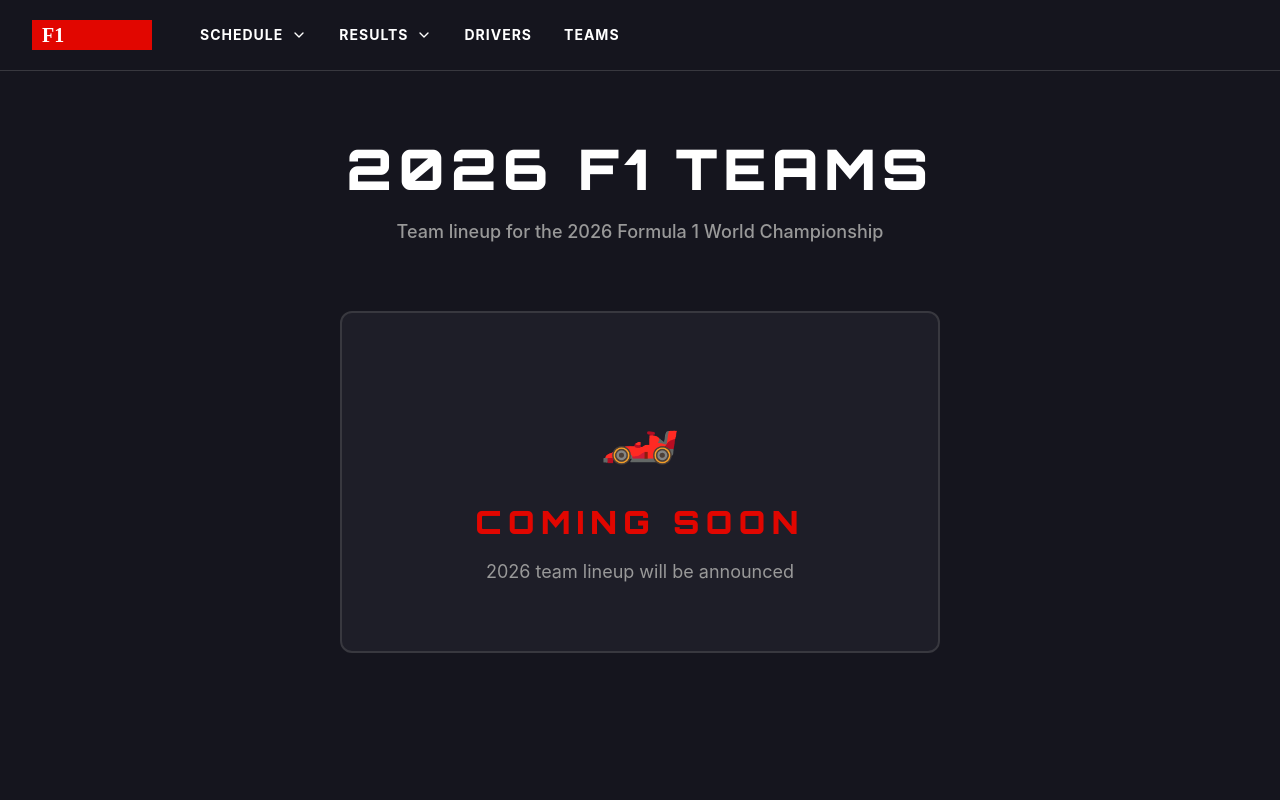
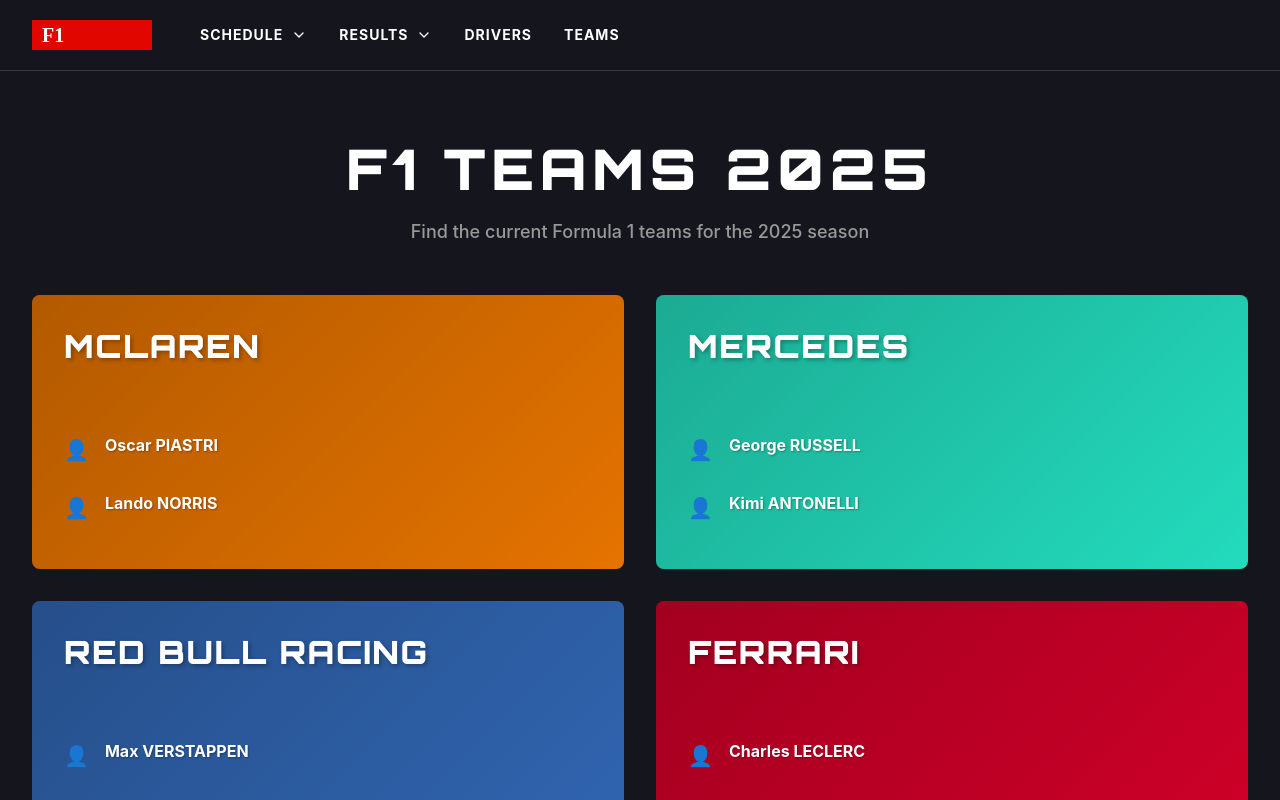
Before and after one commit to sriksven/StratX, a React (Vite) app in the folder frontend/: page /teams in a window 1280 px wide. Built offline with nearby package versions, Linux system fonts and the light colour scheme; no server answers.

Commit message:
updated UI

```diff
--- a/frontend/src/pages/DriversPage.css
+++ b/frontend/src/pages/DriversPage.css
@@ -24,32 +24,86 @@
     font-weight: 500;
 }
 
-.coming-soon-block {
-    max-width: 600px;
-    margin: 4rem auto;
-    padding: 4rem 2rem;
-    background: #1e1e28;
-    border: 2px solid #38383f;
-    border-radius: 12px;
-    text-align: center;
+.drivers-grid {
+    max-width: 1440px;
+    margin: 0 auto;
+    display: grid;
+    grid-template-columns: repeat(auto-fill, minmax(280px, 1fr));
+    gap: 1.5rem;
 }
 
-.coming-soon-icon {
-    font-size: 4rem;
-    margin-bottom: 1.5rem;
+.driver-card {
+    background: #1e1e28;
+    border: 1px solid #38383f;
+    border-top: 4px solid;
+    border-radius: 4px;
+    padding: 1.5rem;
+    display: flex;
+    align-items: center;
+    gap: 1.5rem;
+    transition: all 0.3s ease;
+    cursor: pointer;
 }
 
-.coming-soon-block h2 {
-    font-size: 2rem;
-    font-weight: 900;
-    color: #e10600;
-    letter-spacing: 0.2em;
-    margin-bottom: 1rem;
+.driver-card:hover {
+    transform: translateY(-4px);
+    box-shadow: 0 8px 24px rgba(0, 0, 0, 0.5);
+    background: #252530;
 }
 
-.coming-soon-block p {
-    font-size: 1.125rem;
+.driver-number {
+    width: 60px;
+    height: 60px;
+    border-radius: 50%;
+    display: flex;
+    align-items: center;
+    justify-content: center;
+    font-size: 1.75rem;
+    font-weight: 900;
+    color: #fff;
+    flex-shrink: 0;
+}
+
+.driver-info {
+    flex: 1;
+    min-width: 0;
+}
+
+.driver-name {
+    display: flex;
+    flex-direction: column;
+    margin-bottom: 0.5rem;
+}
+
+.first-name {
+    font-size: 0.75rem;
     color: #999;
+    font-weight: 500;
+    letter-spacing: 0.5px;
+}
+
+.last-name {
+    font-size: 1.25rem;
+    font-weight: 900;
+    color: #fff;
+    letter-spacing: 0.5px;
+    line-height: 1.2;
+}
+
+.driver-team {
+    font-size: 0.75rem;
+    color: #fff;
+    font-weight: 700;
+    text-transform: uppercase;
+    letter-spacing: 0.5px;
+    margin-bottom: 0.25rem;
+}
+
+.driver-country {
+    font-size: 0.75rem;
+    color: #999;
+    font-weight: 500;
+    letter-spacing: 0.5px;
 }
 
 @media (max-width: 768px) {
@@ -57,7 +111,22 @@
         padding: 2rem 1rem;
     }
 
-    .coming-soon-block {
-        padding: 3rem 1.5rem;
+    .drivers-grid {
+        grid-template-columns: 1fr;
+        gap: 1rem;
+    }
+
+    .driver-card {
+        padding: 1.25rem;
+    }
+
+    .driver-number {
+        width: 50px;
+        height: 50px;
+        font-size: 1.5rem;
+    }
+
+    .last-name {
+        font-size: 1.125rem;
     }
 }
--- a/frontend/src/pages/DriversPage.tsx
+++ b/frontend/src/pages/DriversPage.tsx
@@ -1,17 +1,66 @@
 import './DriversPage.css';
+
+interface Driver {
+    number: number;
+    firstName: string;
+    lastName: string;
+    team: string;
+    teamColor: string;
+    country: string;
+}
+
+const drivers2025: Driver[] = [
+    { number: 81, firstName: 'OSCAR', lastName: 'PIASTRI', team: 'MCLAREN', teamColor: 'FF8000', country: 'AUS' },
+    { number: 4, firstName: 'LANDO', lastName: 'NORRIS', team: 'MCLAREN', teamColor: 'FF8000', country: 'GBR' },
+    { number: 63, firstName: 'GEORGE', lastName: 'RUSSELL', team: 'MERCEDES', teamColor: '27F4D2', country: 'GBR' },
+    { number: 12, firstName: 'KIMI', lastName: 'ANTONELLI', team: 'MERCEDES', teamColor: '27F4D2', country: 'ITA' },
+    { number: 1, firstName: 'MAX', lastName: 'VERSTAPPEN', team: 'RED BULL RACING', teamColor: '3671C6', country: 'NED' },
+    { number: 22, firstName: 'YUKI', lastName: 'TSUNODA', team: 'RED BULL RACING', teamColor: '3671C6', country: 'JPN' },
+    { number: 16, firstName: 'CHARLES', lastName: 'LECLERC', team: 'FERRARI', teamColor: 'E8002D', country: 'MON' },
+    { number: 44, firstName: 'LEWIS', lastName: 'HAMILTON', team: 'FERRARI', teamColor: 'E8002D', country: 'GBR' },
+    { number: 23, firstName: 'ALEXANDER', lastName: 'ALBON', team: 'WILLIAMS', teamColor: '64C4FF', country: 'THA' },
+    { number: 55, firstName: 'CARLOS', lastName: 'SAINZ', team: 'WILLIAMS', teamColor: '64C4FF', country: 'ESP' },
+    { number: 30, firstName: 'LIAM', lastName: 'LAWSON', team: 'RACING BULLS', teamColor: '6692FF', country: 'NZL' },
+    { number: 6, firstName: 'ISACK', lastName: 'HADJAR', team: 'RACING BULLS', teamColor: '6692FF', country: 'FRA' },
+    { number: 18, firstName: 'LANCE', lastName: 'STROLL', team: 'ASTON MARTIN', teamColor: '229971', country: 'CAN' },
+    { number: 14, firstName: 'FERNANDO', lastName: 'ALONSO', team: 'ASTON MARTIN', teamColor: '229971', country: 'ESP' },
+    { number: 31, firstName: 'ESTEBAN', lastName: 'OCON', team: 'HAAS F1 TEAM', teamColor: 'B6BABD', country: 'FRA' },
+    { number: 87, firstName: 'OLIVER', lastName: 'BEARMAN', team: 'HAAS F1 TEAM', teamColor: 'B6BABD', country: 'GBR' },
+    { number: 27, firstName: 'NICO', lastName: 'HULKENBERG', team: 'KICK SAUBER', teamColor: '52E252', country: 'GER' },
+    { number: 5, firstName: 'GABRIEL', lastName: 'BORTOLETO', team: 'KICK SAUBER', teamColor: '52E252', country: 'BRA' },
+    { number: 10, firstName: 'PIERRE', lastName: 'GASLY', team: 'ALPINE', teamColor: 'FF87BC', country: 'FRA' },
+    { number: 43, firstName: 'FRANCO', lastName: 'COLAPINTO', team: 'ALPINE', teamColor: 'FF87BC', country: 'ARG' },
+];
 
 export default function DriversPage() {
     return (
         <div className="drivers-page">
             <div className="page-header">
-                <h1>2026 F1 DRIVERS</h1>
-                <p className="page-subtitle">Driver lineup for the 2026 Formula 1 World Championship</p>
+                <h1>2025 F1 DRIVERS</h1>
+                <p className="page-subtitle">Find the current Formula 1 drivers for the 2025 season</p>
             </div>
 
-            <div className="coming-soon-block">
-                <div className="coming-soon-icon">👥</div>
-                <h2>COMING SOON</h2>
-                <p>2026 driver lineup will be announced</p>
+            <div className="drivers-grid">
+                {drivers2025.map((driver) => (
+                    <div
+                        key={driver.number}
+                        className="driver-card"
+                        style={{ borderTopColor: `#${driver.teamColor}` }}
+                    >
+                        <div className="driver-number" style={{ backgroundColor: `#${driver.teamColor}` }}>
+                            {driver.number}
+                        </div>
+
+                        <div className="driver-info">
+                            <div className="driver-name">
+                                <span className="first-name">{driver.firstName}</span>
+                                <span className="last-name">{driver.lastName}</span>
+                            </div>
+                            <div className="driver-team">{driver.team}</div>
+                            <div className="driver-country">{driver.country}</div>
+                        </div>
+                    </div>
+                ))}
             </div>
         </div>
     );
--- a/frontend/src/pages/TeamsPage.css
+++ b/frontend/src/pages/TeamsPage.css
@@ -24,32 +24,75 @@
     font-weight: 500;
 }
 
-.coming-soon-block {
-    max-width: 600px;
-    margin: 4rem auto;
-    padding: 4rem 2rem;
-    background: #1e1e28;
-    border: 2px solid #38383f;
-    border-radius: 12px;
-    text-align: center;
+.teams-grid {
+    max-width: 1440px;
+    margin: 0 auto;
+    display: grid;
+    grid-template-columns: repeat(auto-fill, minmax(450px, 1fr));
+    gap: 2rem;
 }
 
-.coming-soon-icon {
-    font-size: 4rem;
-    margin-bottom: 1.5rem;
+.team-card {
+    border-radius: 8px;
+    overflow: hidden;
+    transition: all 0.3s ease;
+    cursor: pointer;
+    position: relative;
 }
 
-.coming-soon-block h2 {
+.team-card::before {
+    content: '';
+    position: absolute;
+    top: 0;
+    left: 0;
+    right: 0;
+    bottom: 0;
+    background: linear-gradient(135deg, rgba(0, 0, 0, 0.3) 0%, rgba(0, 0, 0, 0.1) 100%);
+    pointer-events: none;
+}
+
+.team-card:hover {
+    transform: translateY(-8px);
+    box-shadow: 0 12px 40px rgba(0, 0, 0, 0.6);
+}
+
+.team-header {
+    padding: 2rem;
+    position: relative;
+    z-index: 1;
+}
+
+.team-name {
     font-size: 2rem;
     font-weight: 900;
-    color: #e10600;
-    letter-spacing: 0.2em;
-    margin-bottom: 1rem;
+    color: #fff;
+    letter-spacing: 0.05em;
+    text-transform: uppercase;
+    text-shadow: 2px 2px 4px rgba(0, 0, 0, 0.3);
 }
 
-.coming-soon-block p {
-    font-size: 1.125rem;
-    color: #999;
+.team-drivers {
+    padding: 1.5rem 2rem 2rem;
+    position: relative;
+    z-index: 1;
+}
+
+.team-driver {
+    display: flex;
+    align-items: center;
+    gap: 1rem;
+    padding: 0.75rem 0;
+    color: #fff;
+    font-size: 1rem;
+    font-weight: 700;
+}
+
+.driver-icon {
+    font-size: 1.25rem;
+}
+
+.driver-name {
+    text-shadow: 1px 1px 2px rgba(0, 0, 0, 0.3);
 }
 
 @media (max-width: 768px) {
@@ -57,7 +100,12 @@
         padding: 2rem 1rem;
     }
 
-    .coming-soon-block {
-        padding: 3rem 1.5rem;
+    .teams-grid {
+        grid-template-columns: 1fr;
+        gap: 1.5rem;
+    }
+
+    .team-name {
+        font-size: 1.5rem;
     }
 }
--- a/frontend/src/pages/TeamsPage.tsx
+++ b/frontend/src/pages/TeamsPage.tsx
@@ -1,17 +1,104 @@
 import './TeamsPage.css';
+
+interface Team {
+    name: string;
+    fullName: string;
+    color: string;
+    drivers: string[];
+}
+
+const teams2025: Team[] = [
+    {
+        name: 'McLaren',
+        fullName: 'McLaren F1 Team',
+        color: 'FF8000',
+        drivers: ['Oscar PIASTRI', 'Lando NORRIS']
+    },
+    {
+        name: 'Mercedes',
+        fullName: 'Mercedes-AMG Petronas F1 Team',
+        color: '27F4D2',
+        drivers: ['George RUSSELL', 'Kimi ANTONELLI']
+    },
+    {
+        name: 'Red Bull Racing',
+        fullName: 'Oracle Red Bull Racing',
+        color: '3671C6',
+        drivers: ['Max VERSTAPPEN', 'Yuki TSUNODA']
+    },
+    {
+        name: 'Ferrari',
+        fullName: 'Scuderia Ferrari',
+        color: 'E8002D',
+        drivers: ['Charles LECLERC', 'Lewis HAMILTON']
+    },
+    {
+        name: 'Williams',
+        fullName: 'Williams Racing',
+        color: '64C4FF',
+        drivers: ['Alexander ALBON', 'Carlos SAINZ']
+    },
+    {
+        name: 'Racing Bulls',
+        fullName: 'Visa Cash App RB F1 Team',
+        color: '6692FF',
+        drivers: ['Liam LAWSON', 'Isack HADJAR']
+    },
+    {
+        name: 'Aston Martin',
+        fullName: 'Aston Martin Aramco F1 Team',
+        color: '229971',
+        drivers: ['Lance STROLL', 'Fernando ALONSO']
+    },
+    {
+        name: 'Haas F1 Team',
+        fullName: 'MoneyGram Haas F1 Team',
+        color: 'B6BABD',
+        drivers: ['Esteban OCON', 'Oliver BEARMAN']
+    },
+    {
+        name: 'Kick Sauber',
+        fullName: 'Stake F1 Team Kick Sauber',
+        color: '52E252',
+        drivers: ['Nico HULKENBERG', 'Gabriel BORTOLETO']
+    },
+    {
+        name: 'Alpine',
+        fullName: 'BWT Alpine F1 Team',
+        color: 'FF87BC',
+        drivers: ['Pierre GASLY', 'Franco COLAPINTO']
+    }
+];
 
 export default function TeamsPage() {
     return (
         <div className="teams-page">
             <div className="page-header">
-                <h1>2026 F1 TEAMS</h1>
-                <p className="page-subtitle">Team lineup for the 2026 Formula 1 World Championship</p>
+                <h1>F1 TEAMS 2025</h1>
+                <p className="page-subtitle">Find the current Formula 1 teams for the 2025 season</p>
             </div>
 
-            <div className="coming-soon-block">
-                <div className="coming-soon-icon">🏎️</div>
-                <h2>COMING SOON</h2>
-                <p>2026 team lineup will be announced</p>
+            <div className="teams-grid">
+                {teams2025.map((team) => (
+                    <div
+                        key={team.name}
+                        className="team-card"
+                        style={{ backgroundColor: `#${team.color}` }}
+                    >
+                        <div className="team-header">
+                            <h2 className="team-name">{team.name}</h2>
+                        </div>
+
+                        <div className="team-drivers">
+                            {team.drivers.map((driver, idx) => (
+                                <div key={idx} className="team-driver">
+                                    <span className="driver-icon">👤</span>
+                                    <span className="driver-name">{driver}</span>
+                                </div>
+                            ))}
+                        </div>
+                    </div>
+                ))}
             </div>
         </div>
     );
```
Also changed, not shown: frontend/src/pages/SchedulePage.css (+32 -7 lines).
